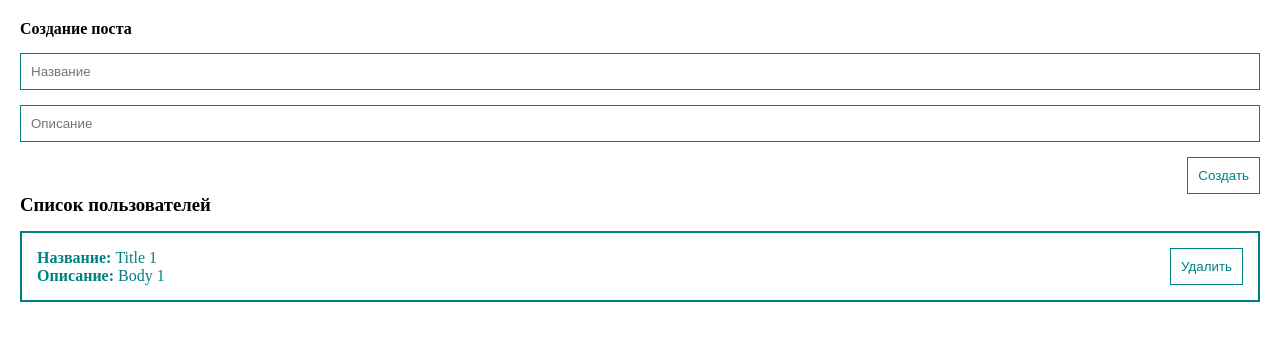
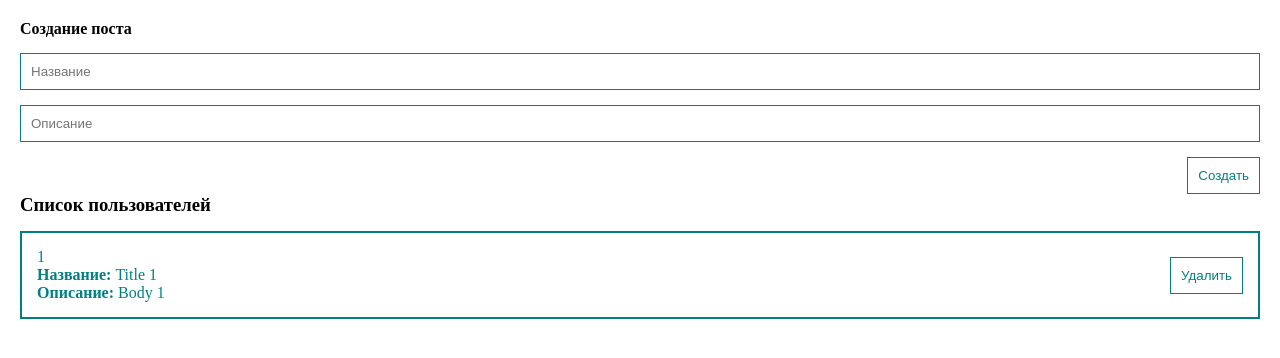
Before and after one commit to pixplaze/pixplaze-mc-vueapp, a Vue app: page / in a window 1280 px wide. Shown: the top 358 px of the page. Built offline with nearby package versions, Linux system fonts and the light colour scheme.

Commit message:
Реализовано удаление постов, исправлено создание постов

```diff
--- a/src/App.vue
+++ b/src/App.vue
@@ -2,7 +2,7 @@
     <div class="app">
         <div class="posts-block">
             <post-form @create="createPost"/>
-            <post-list :posts="posts"/>
+            <post-list :posts="posts" @remove="removePost"/>
         </div>
     </div>
 </template>
@@ -18,7 +18,7 @@
         data() {
             return {
                 posts: [
-                    {id: 1, title: 'Title 1', body: 'Body 1'}
+                    {id: '1', title: 'Title 1', body: 'Body 1'}
                 ],
             }
         },
@@ -26,6 +26,10 @@
             createPost(post) {
                 this.posts.push(post);
             },
+            removePost(post) {
+                this.posts = this.posts.filter(p => p.id != post.id);
+                console.log('remove event handled!');
+            }
         }
     }
     </script>
--- a/src/components/PostForm.vue
+++ b/src/components/PostForm.vue
@@ -25,24 +25,25 @@
             return {
                 post: {
                     title: '',
-                    body: '',
+                    body: ''
                 }
             }
         },
         methods: {
             createPost() {
+                if (this.post.title == '' || this.post.body == '') {
                     if (this.post.title == '') {
-                    console.log('Заголовок поста не может быть пустым!');
-                } else if (this.post.body == '') {
-                    console.log('Тело поста не может быть пустым!');
-                } else {
+                        console.log('Заголовок поста не может быть пустым!');}
+                    if (this.post.body == '') {
+                        console.log('Тело поста не может быть пустым!');}
+                    return;
+                }
                 this.post.id = Date.now();
                 this.$emit('create', this.post);
                 this.post = {
                     title: '',
                     body: ''
                 };
-                }
             },
         }
     }
--- a/src/components/PostItem.vue
+++ b/src/components/PostItem.vue
@@ -1,14 +1,14 @@
 <template>
     <div class="post-item">
-
         <div class="post-content">
+            <div>{{post.id}}</div>
             <div><strong>Название: </strong>{{post.title}}</div>
             <div><strong>Описание: </strong>{{post.body}}</div>
         </div>
         <div class="post-buttons">
             <my-button
                 class="delete-post-button"
-                @click="deletePost"
+                @click="$emit('remove', post)"
             >Удалить</my-button>
         </div>
     </div>
@@ -20,12 +20,21 @@
                 type: Object,
                 required: true
             }
-        },
-        methods: {
-            deletePost(e) {
-                this.$emit('delete_post', e.target.id);
-            }
         }
     }
 </script>
-<style></style>
+<style>
+    .post-item {
+        color: teal;
+        margin-top: 15px;
+        padding: 15px;
+        border: 2px solid teal;
+        display: flex;
+        align-items: center;
+        justify-content: space-between;
+    }
+
+    .post-buttons {
+        display: flex;
+    }
+</style>
--- a/src/components/PostList.vue
+++ b/src/components/PostList.vue
@@ -1,7 +1,12 @@
 <template>
-    <h3>Список пользователей</h3>
     <div class="post-list">
-        <post-item v-for="post in posts" :post="post" @delete_post="deletePost"/>
+        <h3>Список пользователей</h3>
+        <post-item
+            v-for="post in posts"
+            :post="post"
+            :key="post.id"
+            @remove="$emit('remove', post)"
+        />
     </div>
 </template>
 
@@ -20,14 +25,4 @@
     }
 </script>
 
-<style scoped>
-    .post-item {
-        color: teal;
-        margin-top: 15px;
-        padding: 15px;
-        border: 2px solid teal;
-        display: flex;
-        align-items: center;
-        justify-content: space-between;
-    }
-</style>
+<style scoped></style>
--- a/src/main.js
+++ b/src/main.js
@@ -14,5 +14,5 @@ components.forEach(component => {
 
 // После (и только после!), монтируем в приложение
 app.mount('#app');
-
+console.log('Список глобальных компонентов:')
 console.log(components);
```
Lines whose indentation alone changed are shown as unchanged.
